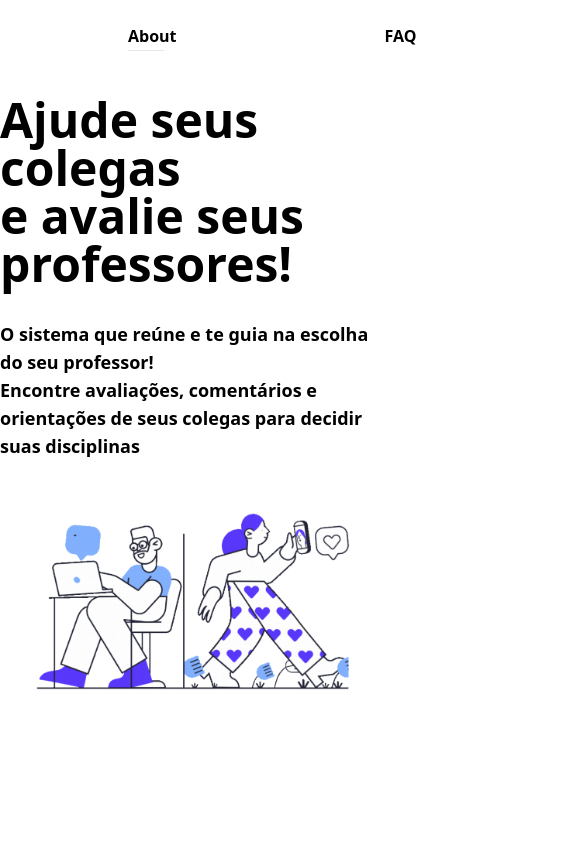
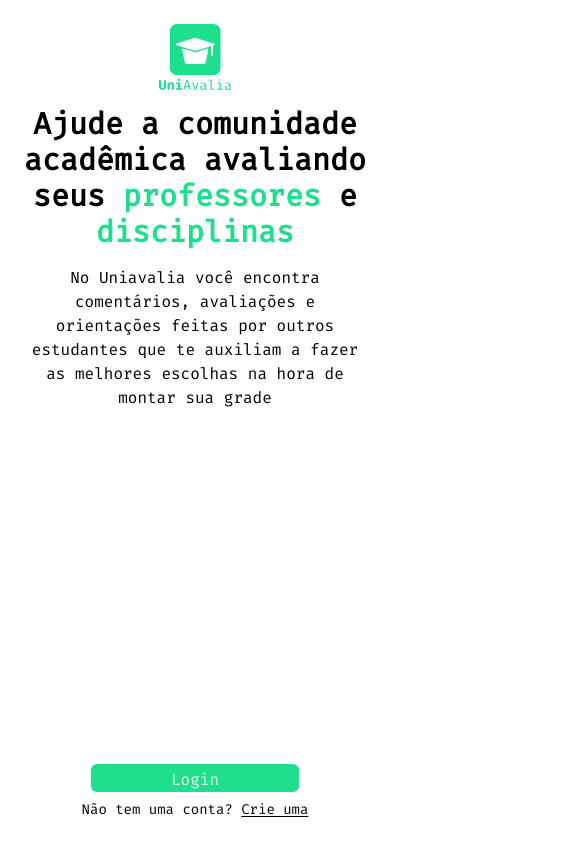
Before and after one commit to LeandroKornelius/UniAvalia-Front, a Next.js app: page / in a window 390 px wide. Shown: the top 844 px of the page, 585 px wide, since content can reach past the window. Built offline with nearby package versions, Linux system fonts and the light colour scheme.

Commit message:
✨ feat: mobile layout for about page

```diff
--- a/src/components/Button.tsx
+++ b/src/components/Button.tsx
@@ -1,8 +1,8 @@
 
-export default function Button({ btnText, handleButtonClick }: { btnText: string, handleButtonClick: () => void }) {
+export default function Button({ btnText, handleButtonClick }: { btnText: string, handleButtonClick?: () => void }) {
     return (
         <button
-            className="text-light-white font-semibold bg-light-blue px-10 py-1 rounded-2xl"
+            className="font-fira px-10 py-1 h-7 w-52 text-white bg-green rounded-md"
             type="button"
             onClick={handleButtonClick}
         >
--- a/src/pages/about/index.tsx
+++ b/src/pages/about/index.tsx
@@ -1,38 +1,59 @@
-import NavBar from "@/components/NavBar";
+import Button from "@/components/Button";
 import { HeadMetaType } from "@/types/headMetaType";
+import { Fira_Mono } from 'next/font/google';
 import Head from "next/head";
+import Image from "next/image";
+import { useRouter } from "next/router";
 
 export const metadata: HeadMetaType = {
-  title: "About Uniavalia",
+  title: "About",
   description: "Learn more about UniAvalia - a teacher rating system dedicated to helping students choose their classes wisely.",
 };
 
+const fira_mono = Fira_Mono({
+    subsets: ['latin'],
+    display: 'swap',
+    variable: '--font-fira-mono',
+    weight: "400"
+})
+
 
 export default function About() {
+    const router = useRouter();
+
+    const handleClickLogin = () => {
+        router.push('/login');
+    }
+
+    const handleClickCreate = () => {
+
+    }
 
     return (
         <>
             <Head>
                 <title>{metadata.title}</title>
                 <meta name="description" content={metadata.description} />
-                <link rel="icon" href="/iconLogo.svg" sizes="any" />
+                <link rel="icon" href="/greenLogo.svg" sizes="any" />
             </Head>
-            <main className="h-screen bg-light-white">
-                <div className="space-y-6">
-                    <NavBar selectedPageText={"About"}/>
-                    <div className="grid justify-items-center space-y-8">
-                        <div className="grid justify-items-center">
-                            <h1 className="text-light-blue text-5xl font-semibold">Ajude seus colegas</h1>
-                            <h1 className="text-light-blue text-5xl font-semibold">e avalie seus professores!</h1>
-                        </div>
-                        <div className="grid justify-items-center">
-                            <h2 className="text-light-blue text-lg font-semibold">O sistema que reúne e te guia na escolha do seu professor!</h2>
-                            <h2 className="text-light-blue text-lg font-semibold">Encontre avaliações, comentários e orientações de seus colegas para decidir suas disciplinas</h2>
-                        </div>
-                        <img src="/about.png" alt="about"></img>
+            <main className={`${fira_mono.variable}`}>
+                <div className="h-screen w-screen grid gap-28 content-between p-6">
+                    <div className="grid justify-items-center space-y-4">
+                        <Image
+                            src="/greenLogoText.svg"
+                            alt="Uniavalia Logo with text"
+                            width={72}
+                            height={72}
+                        />
+                        <h1 className="font-fira text-center text-3xl font-bold">Ajude a comunidade acadêmica avaliando seus <span className="text-green">professores</span> e <span className="text-green">disciplinas</span></h1>
+                        <h2 className="font-fira text-center text-base">No Uniavalia você encontra comentários, avaliações e orientações feitas por outros estudantes que te auxiliam a fazer as melhores escolhas na hora de montar sua grade</h2>
+                    </div>
+                    <div className="grid justify-items-center space-y-2">
+                        <Button btnText={'Login'} handleButtonClick={handleClickLogin}/>
+                        <h3 className="font-fira text-sm">Não tem uma conta? <a className="cursor-pointer underline underline-offset-2" onClick={handleClickCreate}>Crie uma</a></h3>
                     </div>
                 </div>
             </main>
         </>
-    )
+    );
 }
--- a/tailwind.config.ts
+++ b/tailwind.config.ts
@@ -21,6 +21,9 @@ const config: Config = {
         'orange': '#FCBD4C',
         'green': '#1DDF8C',
       },
+      fontFamily: {
+        fira: ['var(--font-fira-mono)']
+      }
     },
   },
   plugins: [],
```
Also changed, not shown: public/greenLogo.svg (added), public/greenLogoText.svg (added).
